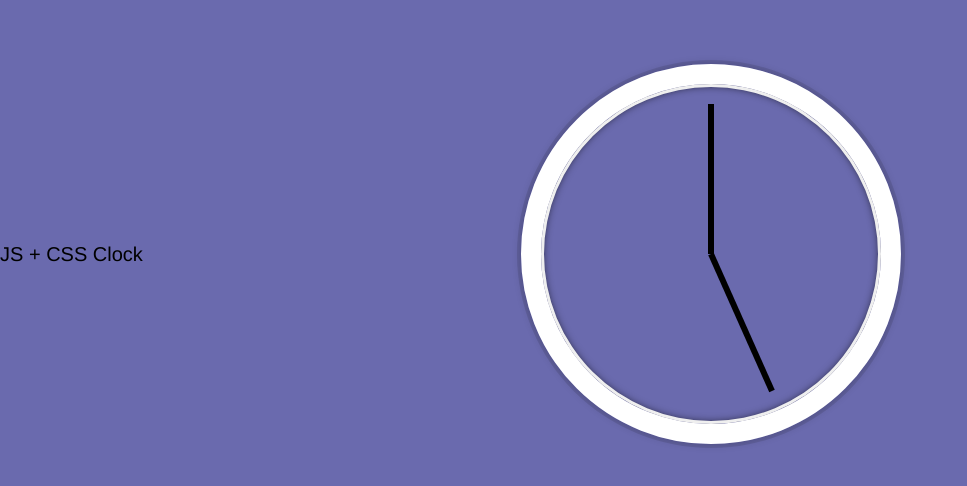
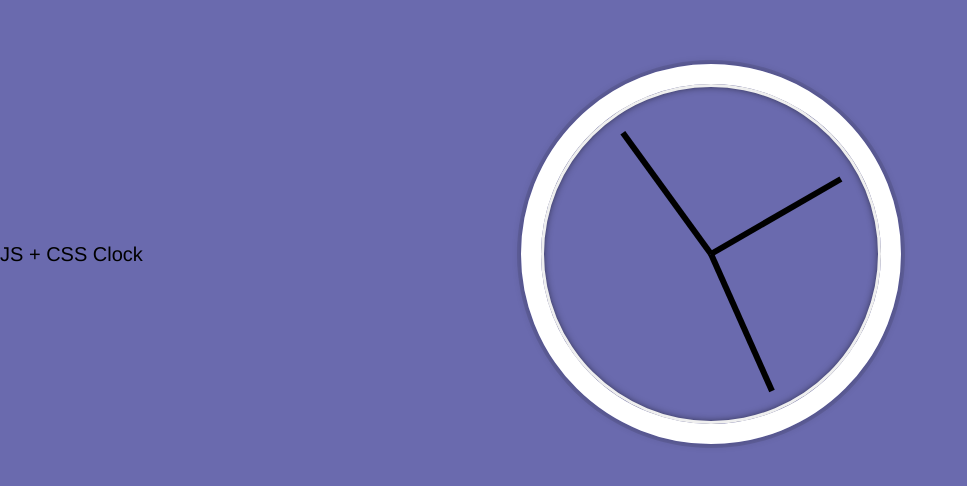
Before and after one commit to ana-vela/javascript30-collab, a plain HTML site: page ProjectFiles-Ana/02 - JS and CSS Clock/index.html in a window 1280 px wide. Shown: the part 146-632 px from the top of the page, without its empty margins (0-967 px from the left). Drawn offline with Linux system fonts and the light colour scheme.

Commit message:
adds minutes and hours functionality

```diff
--- a/ProjectFiles-Ana/02 - JS and CSS Clock/index.html
+++ b/ProjectFiles-Ana/02 - JS and CSS Clock/index.html
@@ -20,13 +20,22 @@
 		</div>
 		<script>
 			const secondHand = document.querySelector(".second-hand");
+			const minHand = document.querySelector(".min-hand");
+			const hourHand = document.querySelector(".hour-hand");
+
 			function setDate() {
 				const now = new Date();
 				const seconds = now.getSeconds();
 				const secondsDegrees = (seconds / 60) * 360 + 90;
 				secondHand.style.transform = `rotate(${secondsDegrees}deg)`;
-				console.log(seconds);
-				console.log(secondsDegrees);
+
+				const mins = now.getMinutes();
+				const minsDegrees = (mins / 60) * 360 + 90;
+				minHand.style.transform = `rotate(${minsDegrees}deg)`;
+
+				const hours = now.getHours();
+				const hoursDegrees = (hours / 12) * 360 + 90;
+				hourHand.style.transform = `rotate(${hoursDegrees}deg)`;
 			}
 			setInterval(setDate, 1000);
 		</script>
```
